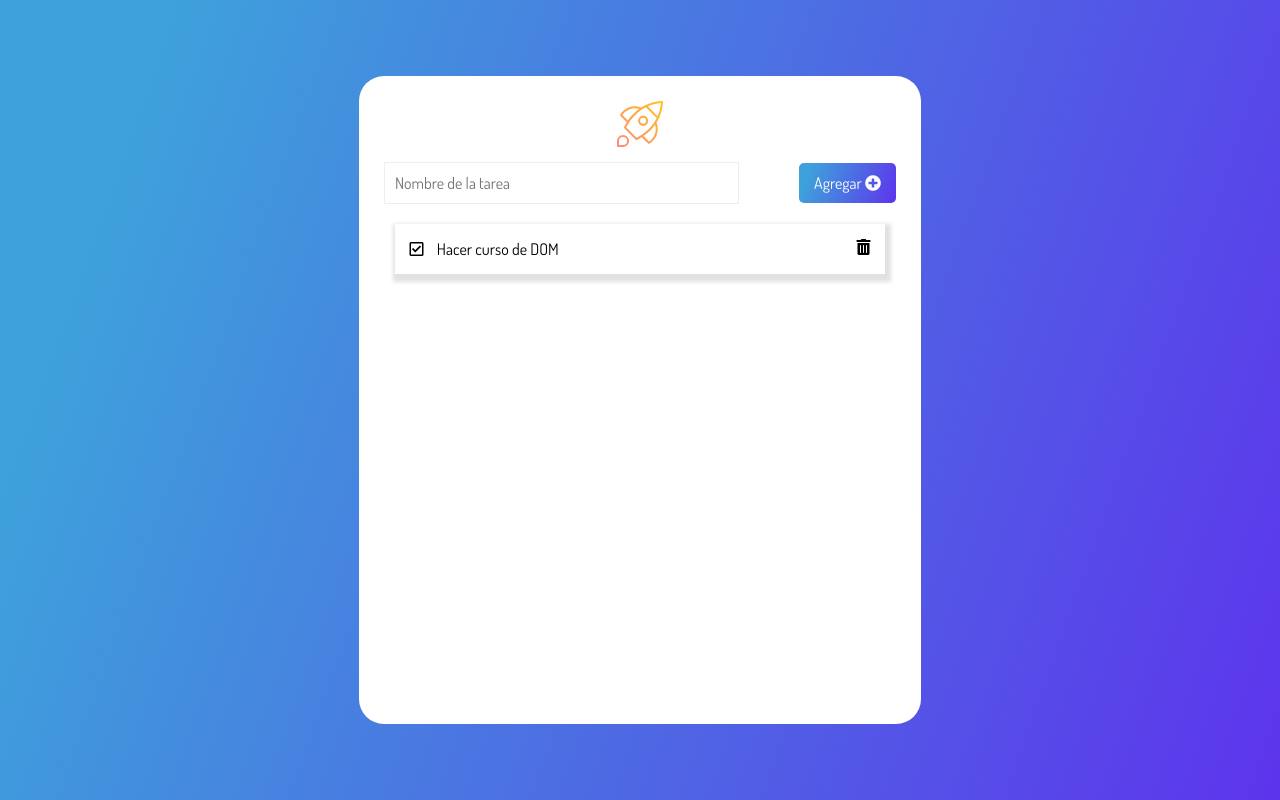
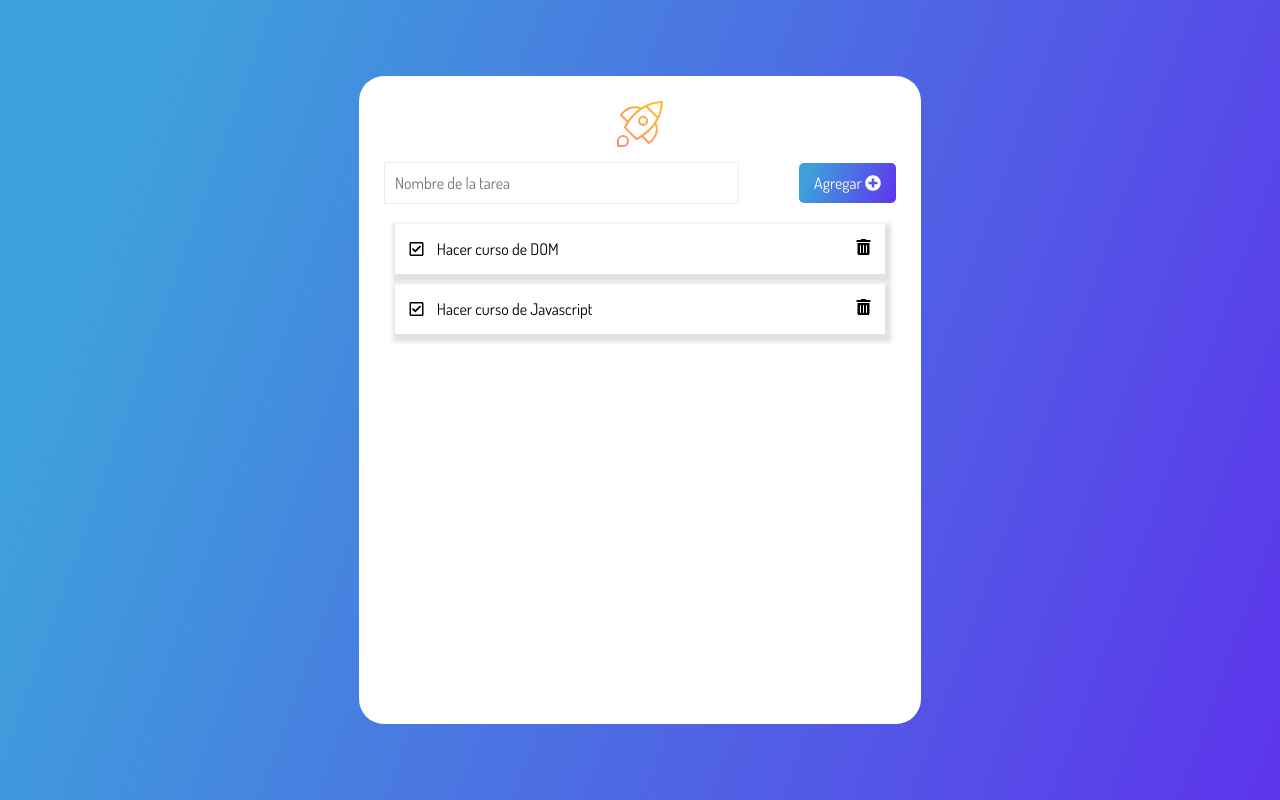
Before and after one commit to sanchecini/DOM, a plain HTML site: page index.html in a window 1280 px wide. Drawn offline with Linux system fonts and the light colour scheme.

Commit message:
clase 01 completada

```diff
--- a/index.html
+++ b/index.html
@@ -43,6 +43,13 @@
             </div>
             <i class="fas fa-trash-alt trashIcon icon"></i>
           </li>
+          <li class="card">
+            <div>
+              <i class="far fa-check-square icon"></i>
+              <span class="task">Hacer curso de Javascript</span>
+            </div>
+            <i class="fas fa-trash-alt trashIcon icon"></i>
+          </li>
         </ul>
       </div>
     </main>
```
Also changed, not shown: 1 other file.
